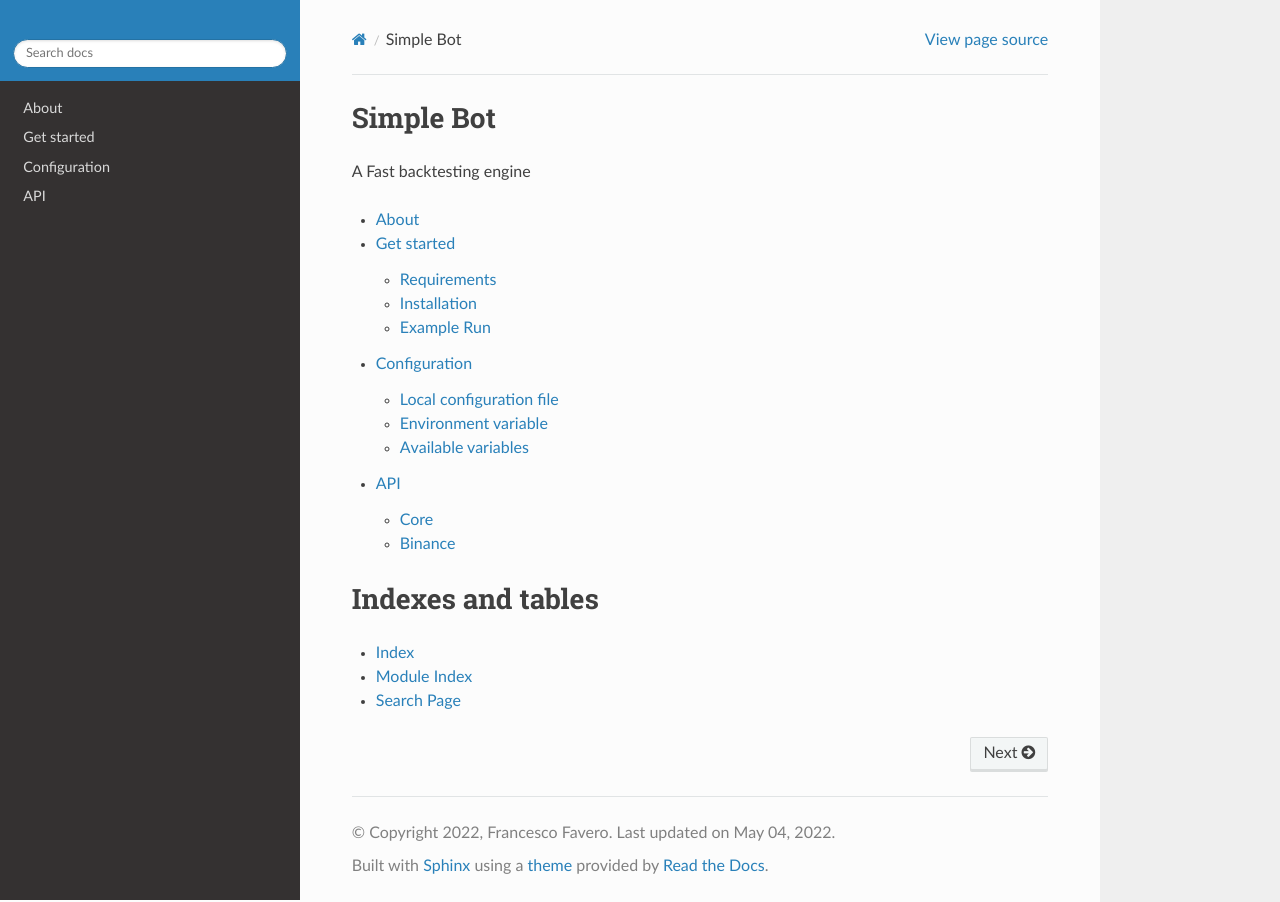
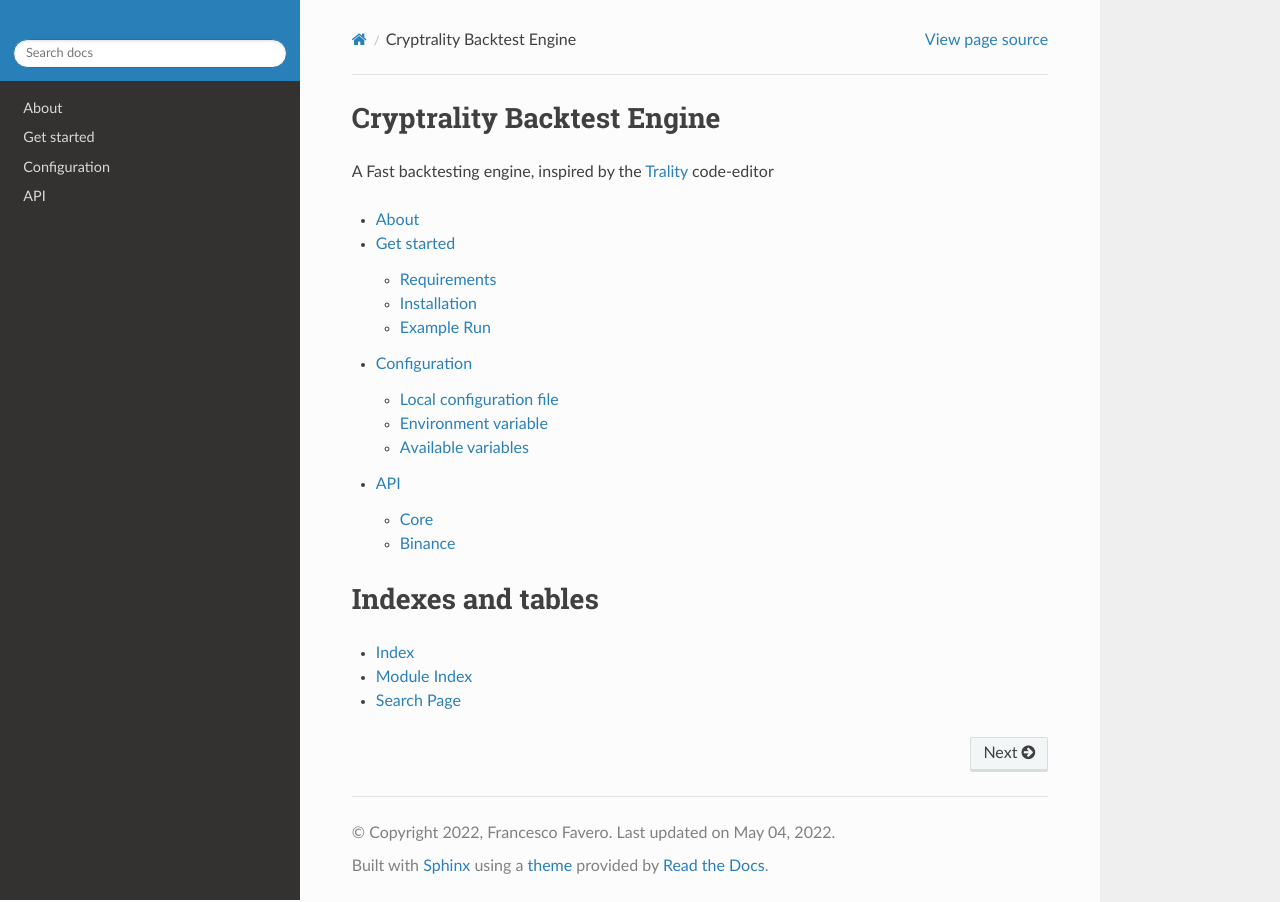
Before and after one commit to Cryptrality/backtester, a Sphinx documentation site: the page built from docs/index.rst, in a window 1280 px wide. Built offline with Sphinx 7.4.7 and the Read the Docs theme 2.0.0, drawn with Linux system fonts in a browser that asks for light colours; formulas are drawn with MathJax 3.

Commit message:
Add trality link

```diff
--- a/docs/about.rst
+++ b/docs/about.rst
@@ -4,5 +4,5 @@
 About
 =====
 
-The framework is simple to use and install, as there are no external resource
-to account for, such as databases and caching systems.
+The framework is simple to use and install. There are no external resource
+required, such as databases or caching systems.
--- a/docs/index.rst
+++ b/docs/index.rst
@@ -1,7 +1,7 @@
-Simple Bot
+Cryptrality Backtest Engine
 ============
 
-A Fast backtesting engine
+A Fast backtesting engine, inspired by the  `Trality`_ code-editor
 
 
 .. toctree::
@@ -19,3 +19,5 @@
 * :ref:`genindex`
 * :ref:`modindex`
 * :ref:`search`
+
+.. _Trality: https://www.trality.com
```
